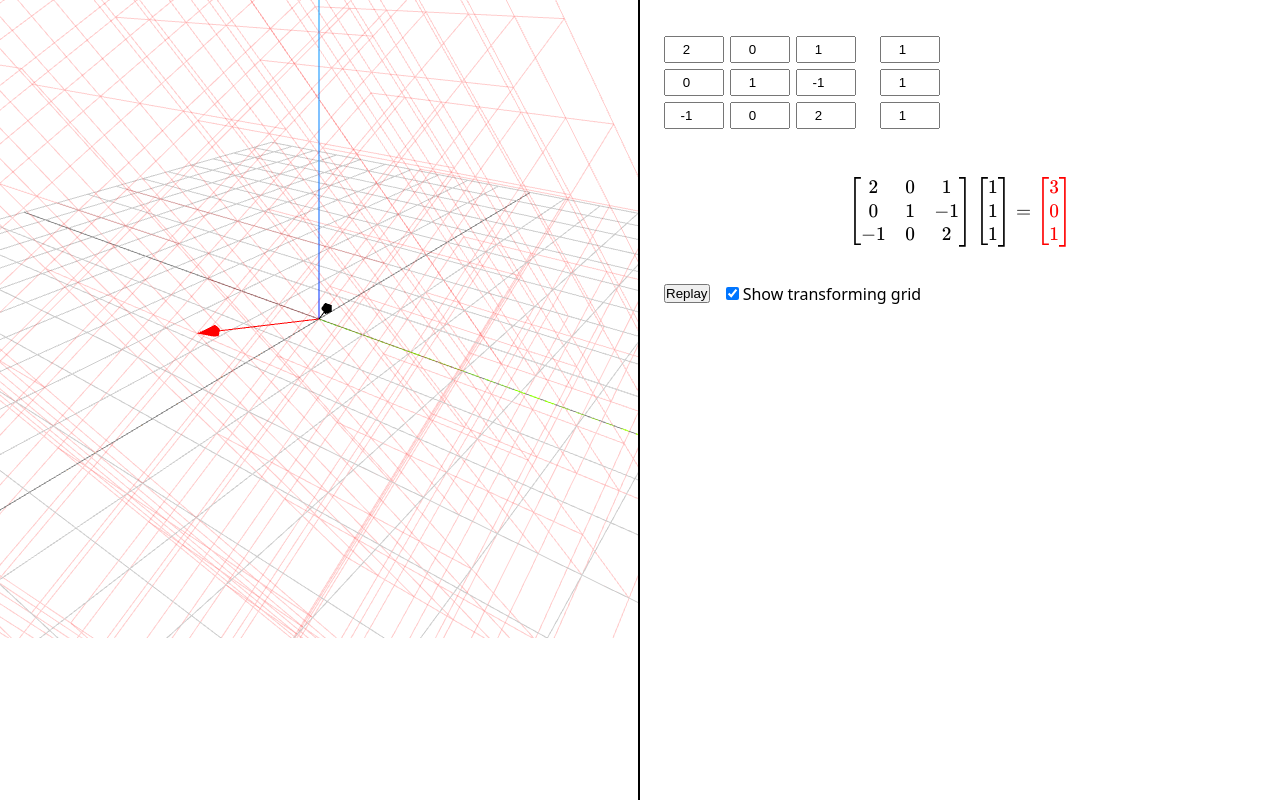
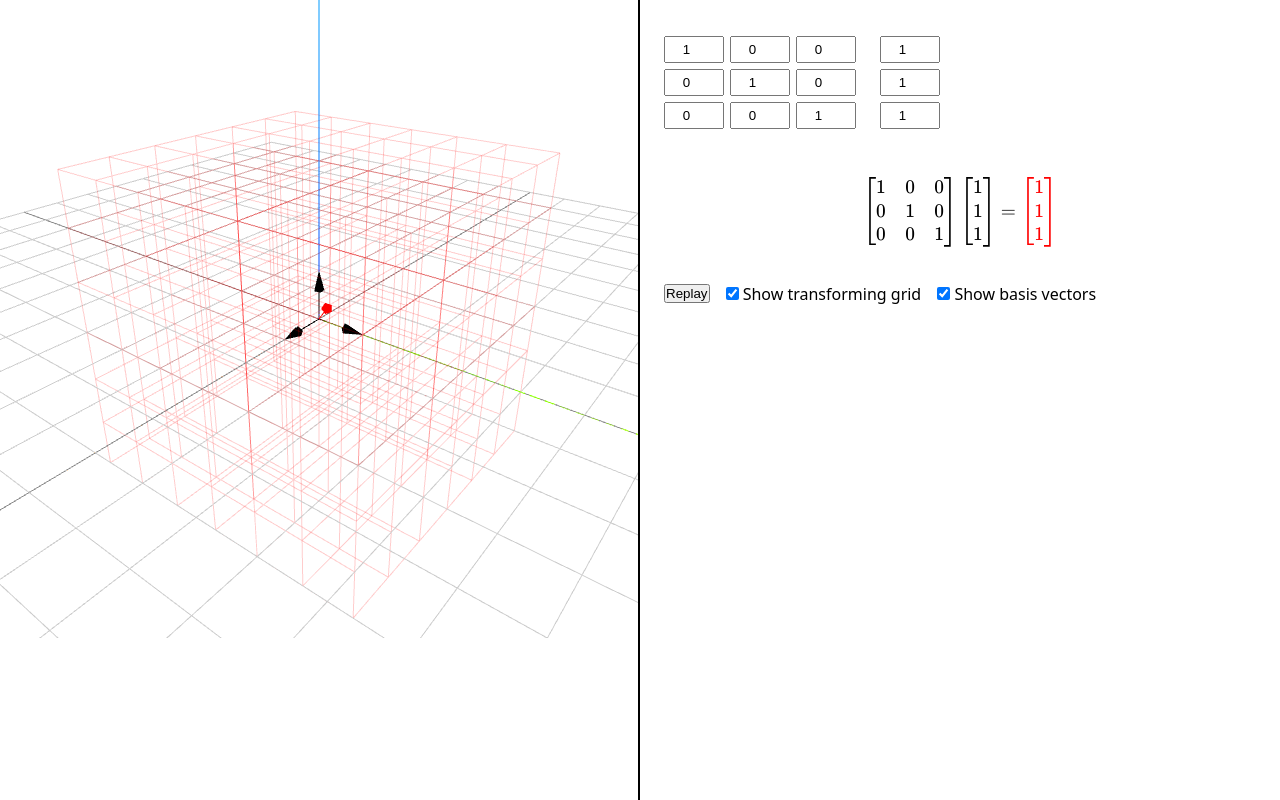
Before and after one commit to sammteoh/linear-algebra, a website: page index.html in a window 1280 px wide. Drawn offline with nearby package versions, Linux system fonts and the light colour scheme; animation ran at ten frames a second.

Commit message:
feat: add basis vectors

```diff
--- a/3app.js
+++ b/3app.js
@@ -1,6 +1,24 @@
 import * as THREE from 'three';
 import { OrbitControls } from 'three/addons/controls/OrbitControls.js';
 import { Matrix } from './math.js';
+
+let e1 = Matrix.create([
+    [1],
+    [0],
+    [0]
+]);
+
+let e2 = Matrix.create([
+    [0],
+    [1],
+    [0]
+]);
+
+let e3 = Matrix.create([
+    [0],
+    [0],
+    [1]
+]);
 
 let V = Matrix.create([
     [1],
@@ -9,9 +27,9 @@ let V = Matrix.create([
 ]);
 
 let T = Matrix.create([
-    [2, 0, 1],
-    [0, 1, -1],
-    [-1, 0, 2]
+    [1, 0, 0],
+    [0, 1, 0],
+    [0, 0, 1]
 ]);
 
 // ----------- SCENE -----------
@@ -40,6 +58,19 @@ floor.rotation.x = Math.PI / 2;
 scene.add(floor);
 
 // ---------- VECTORS ----------
+
+function makeArrow(color) {
+    const arrow = new THREE.ArrowHelper(
+        new THREE.Vector3(0, 0, 1),
+        new THREE.Vector3(0, 0, 0),
+        1,
+        color,
+        0.4,
+        0.2
+    );
+    scene.add(arrow);
+    return arrow;
+}
 
 function makeLattice(n=3, color=0xff0000) {
     const points = [];
@@ -83,13 +114,21 @@ function interpolate(M, t) {
     return result;
 }
 
-function updateVector(arrow, v) {
+function updateVector(arrow, v, enabled=true) {
     const dir = new THREE.Vector3(v.get(1, 1), v.get(2, 1), v.get(3, 1));
     const length = dir.length();
-    arrow.visible = length > 0;
+    arrow.visible = enabled  && length > 0;
     if (length === 0) return;
     arrow.setDirection(dir.normalize());
     arrow.setLength(length, 0.4, 0.2);
+}
+
+let showBasis = true;
+
+function updateBasis(M) {
+    updateVector(iArrow, M.multiply(e1), showBasis);
+    updateVector(jArrow, M.multiply(e2), showBasis);
+    updateVector(kArrow, M.multiply(e3), showBasis);
 }
 
 // ------------- FORMULAS --------------
@@ -114,18 +153,6 @@ function writeMatrix(m) {
     return returnString;
 }
 
-function makeArrow(color) {
-    const arrow = new THREE.ArrowHelper(
-        new THREE.Vector3(0, 0, 1),
-        new THREE.Vector3(0, 0, 0),
-        1,
-        color,
-        0.4,
-        0.2
-    );
-    scene.add(arrow);
-    return arrow;
-}
 
 const lattice = makeLattice();
 lattice.matrixAutoUpdate = false;
@@ -133,6 +160,10 @@ scene.add(lattice);
 
 const originalArrow = makeArrow(0x000000);
 const transformedArrow = makeArrow(0xff0000);
+
+const iArrow = makeArrow(0x000000);
+const jArrow = makeArrow(0x000000);
+const kArrow = makeArrow(0x000000);
 
 // --------- INPUTS ------------
 
@@ -166,7 +197,9 @@ document.querySelectorAll('.entry').forEach((el) => {
     el.addEventListener('input', applyInputs);
 });
 
+readInputs();
 updateVector(originalArrow, V);
+updateBasis(T);
 renderFormula();
 
 // -------- ANIMATION -------------
@@ -188,6 +221,7 @@ function animate() {
         lattice.matrix.copy(toMatrix4(M));
         lattice.matrixWorldNeedsUpdate = true;
         updateVector(transformedArrow, M.multiply(V));
+        updateBasis(M);
     }
 
     controls.update();
@@ -197,7 +231,10 @@ function animate() {
 document.getElementById('replay').addEventListener('click', startAnimation);
 document.getElementById('toggle-lattice').addEventListener('change', (e) => {
     lattice.visible = e.target.checked;
-})
+});
+document.getElementById('toggle-basis').addEventListener('change', (e) => {
+    showBasis = e.target.checked;
+});
 
 startAnimation();
 animate();
--- a/index.html
+++ b/index.html
@@ -17,15 +17,15 @@
             <div id="sidebar">
                 <div id="inputs">
                     <div class="matrix-inputs">
-                        <input type="number" step="any" class="entry" id="t11" value="2">
+                        <input type="number" step="any" class="entry" id="t11" value="1">
                         <input type="number" step="any" class="entry" id="t12" value="0">
-                        <input type="number" step="any" class="entry" id="t13" value="1">
+                        <input type="number" step="any" class="entry" id="t13" value="0">
                         <input type="number" step="any" class="entry" id="t21" value="0">
                         <input type="number" step="any" class="entry" id="t22" value="1">
-                        <input type="number" step="any" class="entry" id="t23" value="-1">
-                        <input type="number" step="any" class="entry" id="t31" value="-1">
+                        <input type="number" step="any" class="entry" id="t23" value="0">
+                        <input type="number" step="any" class="entry" id="t31" value="0">
                         <input type="number" step="any" class="entry" id="t32" value="0">
-                        <input type="number" step="any" class="entry" id="t33" value="2">
+                        <input type="number" step="any" class="entry" id="t33" value="1">
                     </div>
 
                     <div class="vector-inputs">
@@ -42,6 +42,10 @@
                     <label>
                         <input type="checkbox" id="toggle-lattice" checked>
                         Show transforming grid
+                    </label>
+                    <label>
+                        <input type="checkbox" id="toggle-basis" checked>
+                        Show basis vectors
                     </label>
                 </div>
             </div>
```
